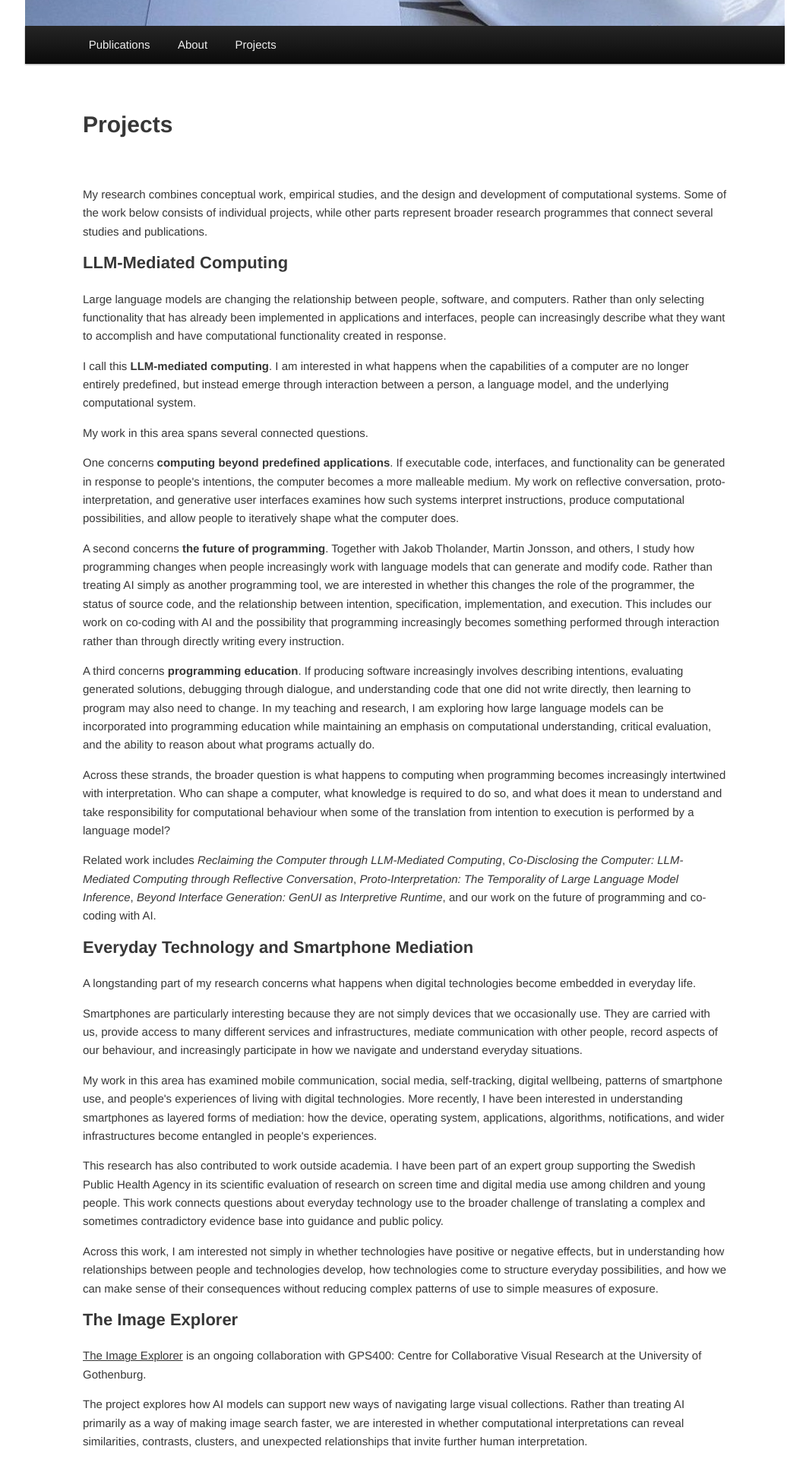
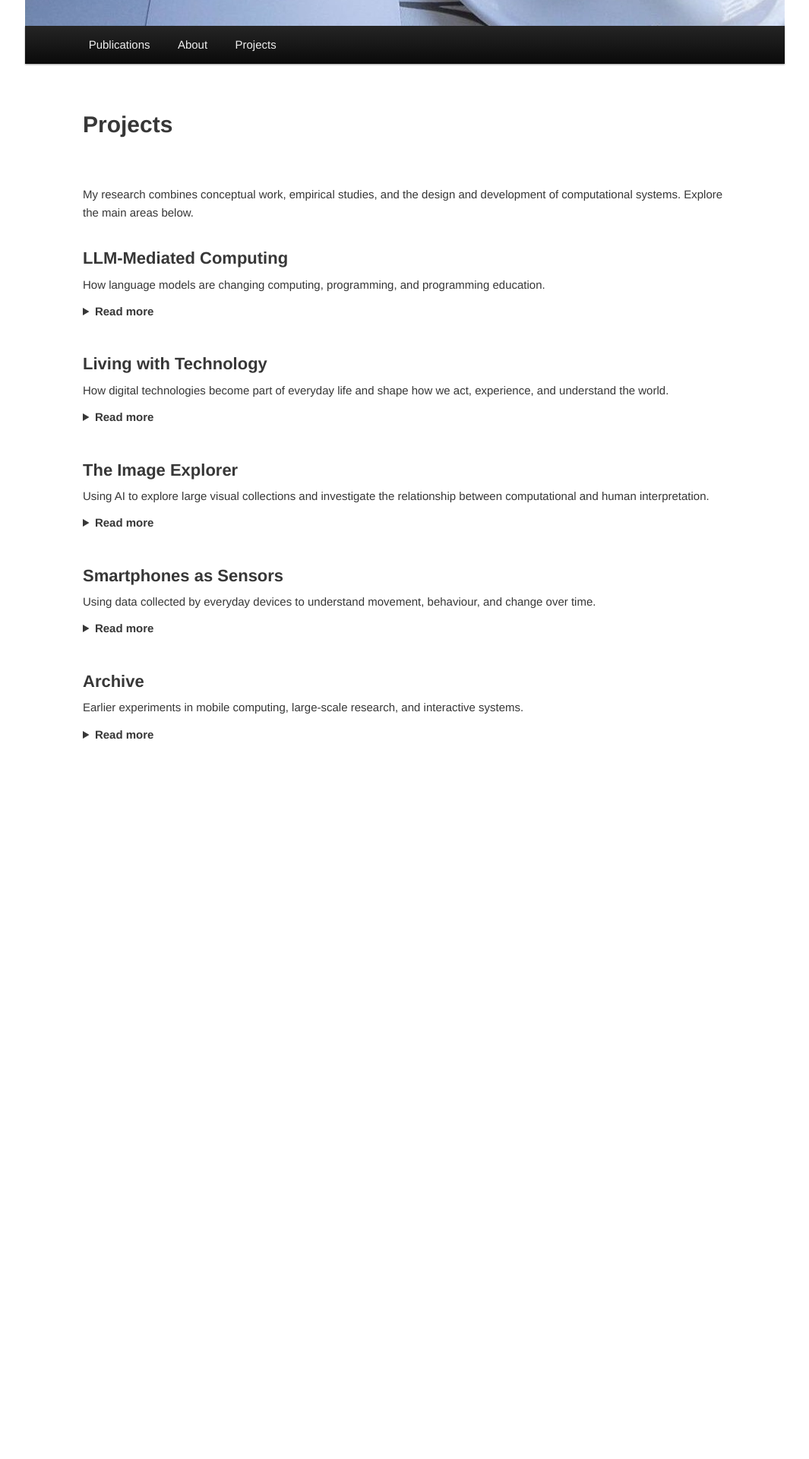
Before and after one commit to rrostt/rrostt.github.io, a Jekyll site: the page built from _pages/2011-09-24-projects.html, in a window 1280 px wide. Shown: the part 449-2369 px from the top of the page at 76% size, without its empty margins (107-1172 px from the left). Built offline with Jekyll 4.4.1, drawn with Linux system fonts in a browser that asks for light colours; after the commit the page ends 1482 px from its top, so only the background shows below that; some of the changed text lies outside the part shown.

Commit message:
Simplify projects page with expandable research sections

```diff
--- a/_pages/2011-09-24-projects.html
+++ b/_pages/2011-09-24-projects.html
@@ -62,9 +62,14 @@ author:
   last_name: Rost
 permalink: "/projects/"
 ---
-<p>My research combines conceptual work, empirical studies, and the design and development of computational systems. Some of the work below consists of individual projects, while other parts represent broader research programmes that connect several studies and publications.</p>
+<p>My research combines conceptual work, empirical studies, and the design and development of computational systems. Explore the main areas below.</p>
 
-<h2>LLM-Mediated Computing</h2>
+<div class="projects">
+  <section class="project" aria-labelledby="llm-mediated-computing">
+    <h2 id="llm-mediated-computing">LLM-Mediated Computing</h2>
+    <p>How language models are changing computing, programming, and programming education.</p>
+    <details>
+      <summary>Read more<span class="assistive-text"> about LLM-Mediated Computing</span></summary>
       <p>Large language models are changing the relationship between people, software, and computers. Rather than only selecting functionality that has already been implemented in applications and interfaces, people can increasingly describe what they want to accomplish and have computational functionality created in response.</p>
       <p>I call this <strong>LLM-mediated computing</strong>. I am interested in what happens when the capabilities of a computer are no longer entirely predefined, but instead emerge through interaction between a person, a language model, and the underlying computational system.</p>
       <p>My work in this area spans several connected questions.</p>
@@ -72,35 +77,57 @@ permalink: "/projects/"
       <p>A second concerns <strong>the future of programming</strong>. Together with Jakob Tholander, Martin Jonsson, and others, I study how programming changes when people increasingly work with language models that can generate and modify code. Rather than treating AI simply as another programming tool, we are interested in whether this changes the role of the programmer, the status of source code, and the relationship between intention, specification, implementation, and execution. This includes our work on co-coding with AI and the possibility that programming increasingly becomes something performed through interaction rather than through directly writing every instruction.</p>
       <p>A third concerns <strong>programming education</strong>. If producing software increasingly involves describing intentions, evaluating generated solutions, debugging through dialogue, and understanding code that one did not write directly, then learning to program may also need to change. In my teaching and research, I am exploring how large language models can be incorporated into programming education while maintaining an emphasis on computational understanding, critical evaluation, and the ability to reason about what programs actually do.</p>
       <p>Across these strands, the broader question is what happens to computing when programming becomes increasingly intertwined with interpretation. Who can shape a computer, what knowledge is required to do so, and what does it mean to understand and take responsibility for computational behaviour when some of the translation from intention to execution is performed by a language model?</p>
-<p>Related work includes <em>Reclaiming the Computer through LLM-Mediated Computing</em>, <em>Co-Disclosing the Computer: LLM-Mediated Computing through Reflective Conversation</em>, <em>Proto-Interpretation: The Temporality of Large Language Model Inference</em>, <em>Beyond Interface Generation: GenUI as Interpretive Runtime</em>, and our work on the future of programming and co-coding with AI.</p>
-
-<h2>Everyday Technology and Smartphone Mediation</h2>
+      <p>Related work includes <a href="https://doi.org/10.1145/3747585"><em>Reclaiming the Computer through LLM-Mediated Computing</em></a>, <a href="https://doi.org/10.1145/3772318.3791769"><em>Co-Disclosing the Computer: LLM-Mediated Computing through Reflective Conversation</em></a>, <a href="https://dl.acm.org/doi/10.1145/3789666"><em>Proto-Interpretation: The Temporality of Large Language Model Inference</em></a>, <a href="{{ '/assets/publications/rost-interpretive_runtime-cameraready.pdf' | relative_url }}"><em>Beyond Interface Generation: GenUI as Interpretive Runtime</em></a>, and <a href="https://doi.org/10.1145/3737609.3747093"><em>The End of Programming as We Know It: Envisioning Radical Re-Conceptualizations of Co-Coding with AI</em></a>.</p>
+    </details>
+  </section>
+  <section class="project" aria-labelledby="living-with-technology">
+    <h2 id="living-with-technology">Living with Technology</h2>
+    <p>How digital technologies become part of everyday life and shape how we act, experience, and understand the world.</p>
+    <details>
+      <summary>Read more<span class="assistive-text"> about Living with Technology</span></summary>
       <p>A longstanding part of my research concerns what happens when digital technologies become embedded in everyday life.</p>
       <p>Smartphones are particularly interesting because they are not simply devices that we occasionally use. They are carried with us, provide access to many different services and infrastructures, mediate communication with other people, record aspects of our behaviour, and increasingly participate in how we navigate and understand everyday situations.</p>
       <p>My work in this area has examined mobile communication, social media, self-tracking, digital wellbeing, patterns of smartphone use, and people's experiences of living with digital technologies. More recently, I have been interested in understanding smartphones as layered forms of mediation: how the device, operating system, applications, algorithms, notifications, and wider infrastructures become entangled in people's experiences.</p>
       <p>This research has also contributed to work outside academia. I have been part of an expert group supporting the Swedish Public Health Agency in its scientific evaluation of research on screen time and digital media use among children and young people. This work connects questions about everyday technology use to the broader challenge of translating a complex and sometimes contradictory evidence base into guidance and public policy.</p>
       <p>Across this work, I am interested not simply in whether technologies have positive or negative effects, but in understanding how relationships between people and technologies develop, how technologies come to structure everyday possibilities, and how we can make sense of their consequences without reducing complex patterns of use to simple measures of exposure.</p>
-
-<h2>The Image Explorer</h2>
+      <p>Examples of related work include <a href="https://doi.org/10.1145/2556288.2557039"><em>Personal Tracking as Lived Informatics</em></a> (2014), <a href="https://doi.org/10.1145/2858036.2858055"><em>Personal Tracking of Screen Time on Digital Devices</em></a> (2016), <a href="https://doi.org/10.1002/sta4.103"><em>Uncovering smartphone usage patterns with multi-view mixed membership models</em></a> (2016), and <a href="https://doi.org/10.2196/65207"><em>“In our world, calories are very important”</em></a> (2025), a study of wheelchair users' experiences with commercial self-tracking technology.</p>
+    </details>
+  </section>
+  <section class="project" aria-labelledby="the-image-explorer">
+    <h2 id="the-image-explorer">The Image Explorer</h2>
+    <p>Using AI to explore large visual collections and investigate the relationship between computational and human interpretation.</p>
+    <details>
+      <summary>Read more<span class="assistive-text"> about The Image Explorer</span></summary>
       <p><a href="https://www.gu.se/en/research/the-image-explorer">The Image Explorer</a> is an ongoing collaboration with GPS400: Centre for Collaborative Visual Research at the University of Gothenburg.</p>
       <p>The project explores how AI models can support new ways of navigating large visual collections. Rather than treating AI primarily as a way of making image search faster, we are interested in whether computational interpretations can reveal similarities, contrasts, clusters, and unexpected relationships that invite further human interpretation.</p>
       <p>We are developing tools for exploring thousands of images through representations produced by contemporary AI models. This makes it possible to move through a visual collection according to relationships that are difficult to capture through conventional metadata or predefined categories.</p>
       <p>The project raises questions about the relationship between computational and human interpretation: the model can suggest structures and connections, but what those connections mean remains something for researchers and users to investigate.</p>
       <p>The Image Explorer is developed together with researchers at GPS400 through <a href="https://hci.gu.se/appademin">Appademin</a> at the Department of Applied IT.</p>
-
-<h2>Smartphone-Based Movement</h2>
-<p>Another strand of my work explores how data already collected by people's smartphones can be turned into research instruments for understanding everyday movement.</p>
+    </details>
+  </section>
+  <section class="project" aria-labelledby="smartphones-as-sensors">
+    <h2 id="smartphones-as-sensors">Smartphones as Sensors</h2>
+    <p>Using data collected by everyday devices to understand movement, behaviour, and change over time.</p>
+    <details>
+      <summary>Read more<span class="assistive-text"> about Smartphones as Sensors</span></summary>
+      <p>This strand of my research explores how smartphones and activity-tracking technologies can help us understand everyday movement, and how people engage with the data they collect.</p>
+      <p>Earlier work includes <a href="http://rost.me/wordpress/wp-content/uploads/2011/09/CHI2015_Rooksby_PassTheBall.pdf"><em>Pass the Ball: Enforced Turn Taking in Activity Tracking</em></a> (2015), which explored the social dimensions of activity tracking. More recent work extends this interest to the long-term movement histories already recorded by everyday devices.</p>
       <p>During the COVID-19 pandemic, we developed the <a href="https://hci.gu.se/wfh-movement">WFH Movement</a> app, which allowed participants to contribute historical step-count data from services such as Apple Health and Garmin. Because these records extended back to the period before widespread working from home, they allowed us to study how everyday movement changed as people's routines changed.</p>
-<p>This resulted in a longitudinal study of movement patterns in Sweden and has led to further work using smartphone-based movement histories in health-related settings, including studying patterns of recovery before and after orthopaedic procedures.</p>
+      <p>This resulted in a <a href="https://doi.org/10.1186/s12889-026-26937-w">longitudinal study of movement patterns in Sweden</a> and has led to further work using smartphone-based movement histories in health-related settings, including <a href="https://doi.org/10.1302/1358-992X.2026.4.039">studying patterns of recovery before and after orthopaedic procedures</a>.</p>
       <p>I am particularly interested in the methodological possibilities here. Smartphones continuously collect traces of everyday life, often over long periods of time. With appropriate consent and careful design, these traces can make it possible to study changes that would be difficult to capture using traditional questionnaires or short-term measurement studies.</p>
-
-<h2>Earlier Projects</h2>
+    </details>
+  </section>
+  <section class="project" aria-labelledby="archive">
+    <h2 id="archive">Archive</h2>
+    <p>Earlier experiments in mobile computing, large-scale research, and interactive systems.</p>
+    <details>
+      <summary>Read more<span class="assistive-text"> about Archive</span></summary>
       <p>I have been building experimental mobile and web systems as part of my research since the mid-2000s.</p>
       <p>Earlier work includes <strong>Populations</strong>, which explored alternative approaches to constructing and deploying mobile software; <strong>Research in the Large</strong>, which investigated the methodological possibilities and challenges of conducting research through widely deployed systems and large-scale usage data; and the <strong>Mobile 2.0</strong> project at the Mobile Life Centre.</p>
       <p>I also built a number of experimental mobile services and web applications, including <strong>Spotisquare</strong>, which connected Spotify playlists to Foursquare locations, and <strong>Buzzy</strong>, an interactive conference application developed for MobileHCI.</p>
       <p>These projects belong to an earlier technological period, but many of the questions behind them remain central to my work: what happens when new computational capabilities become available, what kinds of interactions they make possible, and how we can learn about them by actually building and using things.</p>
 
-<h2>Old Videos</h2>
+      <h3>Old Videos</h3>
       <p>Videos of some of my earlier work:</p>
       <ul>
         <li><a href="https://vimeo.com/3453735">Geo Chat</a></li>
@@ -110,3 +137,6 @@ permalink: "/projects/"
         <li><a href="https://vimeo.com/6379813">Context Photography</a></li>
         <li><a href="https://vimeo.com/6379060">Portrait Catalogue</a></li>
       </ul>
+    </details>
+  </section>
+</div>
--- a/css/style.css
+++ b/css/style.css
@@ -208,3 +208,35 @@ article.page .entry h1 {
     margin: 0 0 1.25em;
     text-decoration: none;
 }
+
+/* Projects: compact highlights with native, keyboard-accessible disclosures. */
+.projects .project {
+    padding: 1.25em 0;
+}
+
+article .entry .projects h2 {
+    margin-bottom: 0.4em;
+}
+
+article .entry .projects .project > p {
+    margin-bottom: 0.4em;
+}
+
+.projects summary {
+    cursor: pointer;
+    font-weight: bold;
+    padding: 0.35em 0;
+}
+
+.projects summary:hover {
+    text-decoration: underline;
+}
+
+.projects summary:focus-visible {
+    outline: 2px solid #373737;
+    outline-offset: 3px;
+}
+
+.projects details[open] summary {
+    margin-bottom: 0.75em;
+}
```
Lines whose indentation alone changed are shown as unchanged.
